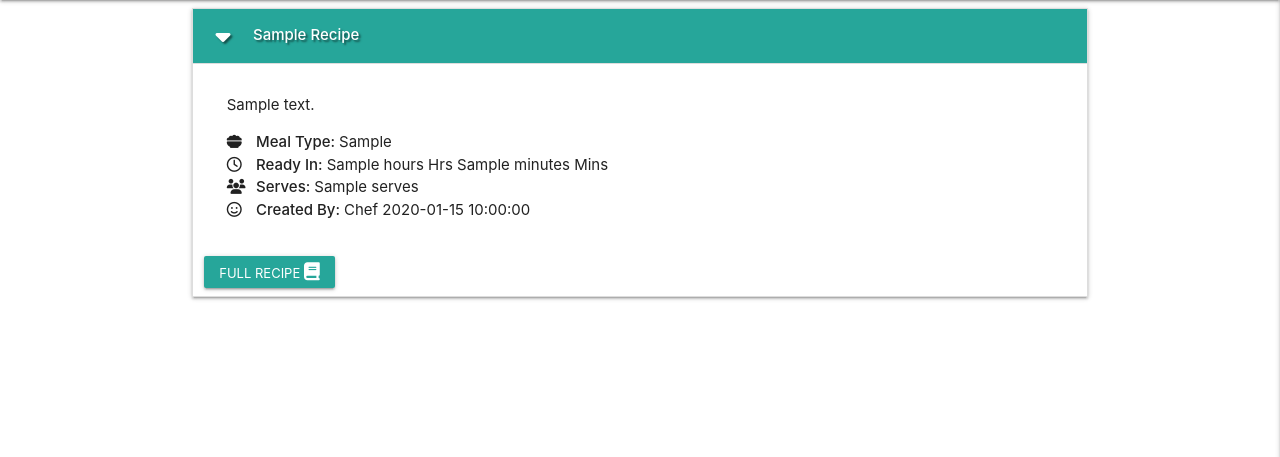
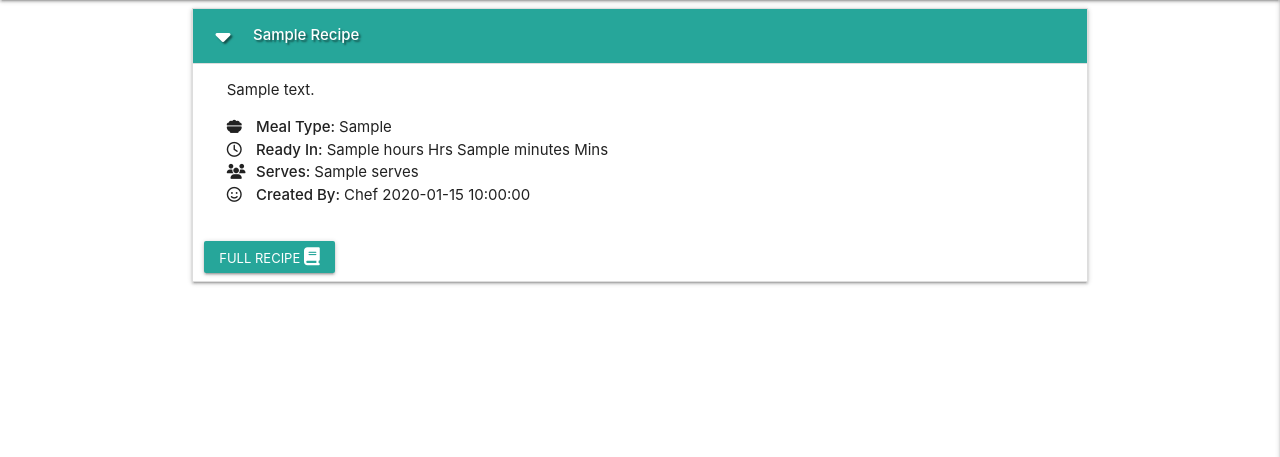
Before and after one commit to DanHodgson12/my-cook-book, a Flask app: page / in a window 1280 px wide, after a click that opens the changed part. Shown: the part 64-521 px from the top of the page. Run offline with Flask 3, Linux system fonts and the light colour scheme; a database or web service that is not in the repository returns one stand-in record (values such as "Sample title"); some libraries are stand-ins or nearby versions.

Commit message:
feat: adjusted styling for icons and paragraphs

```diff
--- a/static/css/style.css
+++ b/static/css/style.css
@@ -1,6 +1,10 @@
 a {
     color: black;
     text-decoration: none;
+}
+
+p {
+    margin: 0 0 1rem;
 }
 
 .nav-wrapper {
@@ -27,7 +31,7 @@ nav .sidenav-trigger {
     padding: 1rem 1.5rem;
 }
 
-.recipe-container div i {
+.recipe-icon {
     width: 25px;
 }
 
--- a/templates/recipes.html
+++ b/templates/recipes.html
@@ -21,20 +21,20 @@
                             <p>{{ recipe.recipe_desc }}</p>
                             <ul>
                                 <li>
-                                    <i class="fa-solid fa-bowl-food"></i>
+                                    <i class="fa-solid fa-bowl-food recipe-icon"></i>
                                     <strong>Meal Type: </strong>{{ recipe.meal_type|title }}
                                 </li>
                                 <li>
-                                    <i class="fa-regular fa-clock"></i>
+                                    <i class="fa-regular fa-clock recipe-icon"></i>
                                     <strong>Ready In: </strong>
                                     {{ recipe.ready_in.hours }} Hrs {{ recipe.ready_in.minutes }} Mins
                                 </li>
                                 <li>
-                                    <i class="fa-solid fa-users"></i>
+                                    <i class="fa-solid fa-users recipe-icon"></i>
                                     <strong>Serves: </strong>{{ recipe.serves }}
                                 </li>
                                 <li>
-                                    <i class="fa-regular fa-face-smile"></i>
+                                    <i class="fa-regular fa-face-smile recipe-icon"></i>
                                     <strong>Created By: </strong>Chef {{ recipe.created_by }}
                                 </li>
                             </ul>
```
Also changed, not shown: templates/view_recipe.html (+4 -4 lines).
